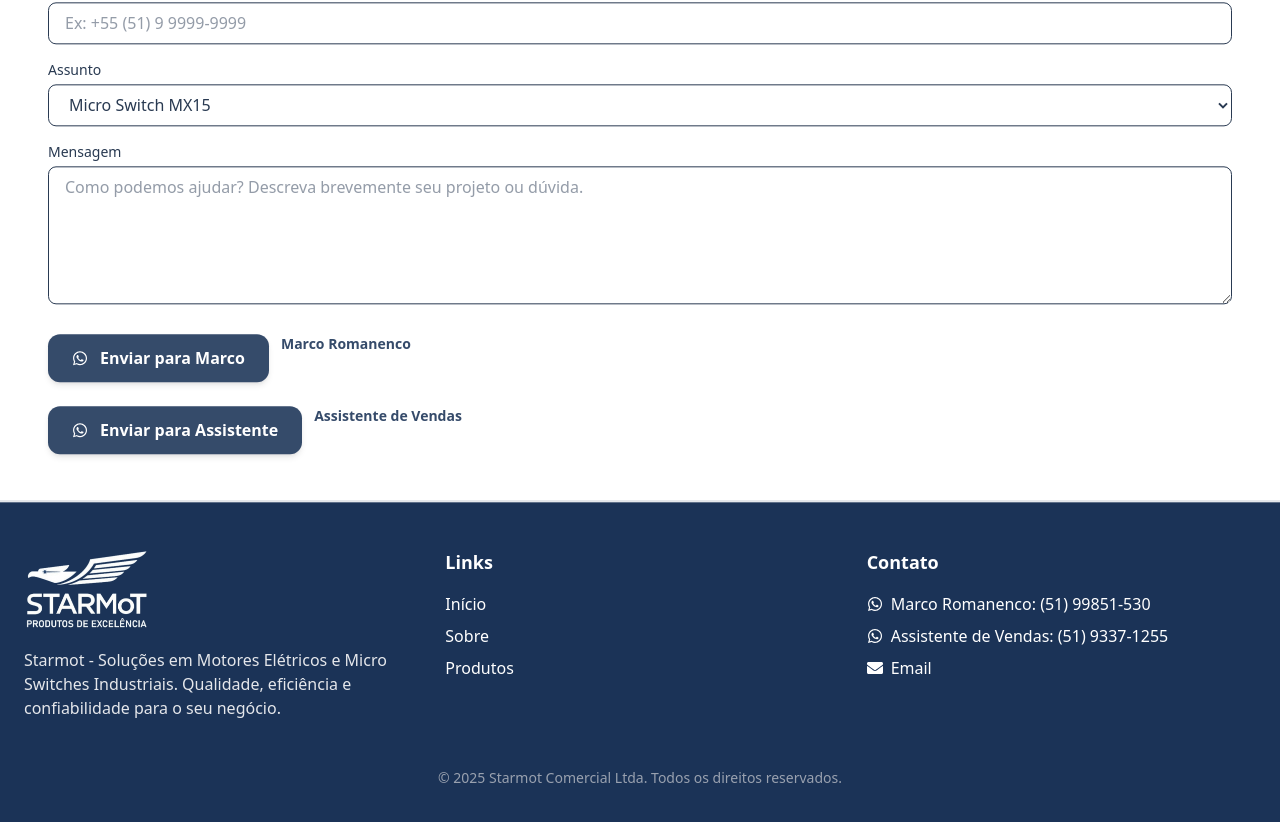
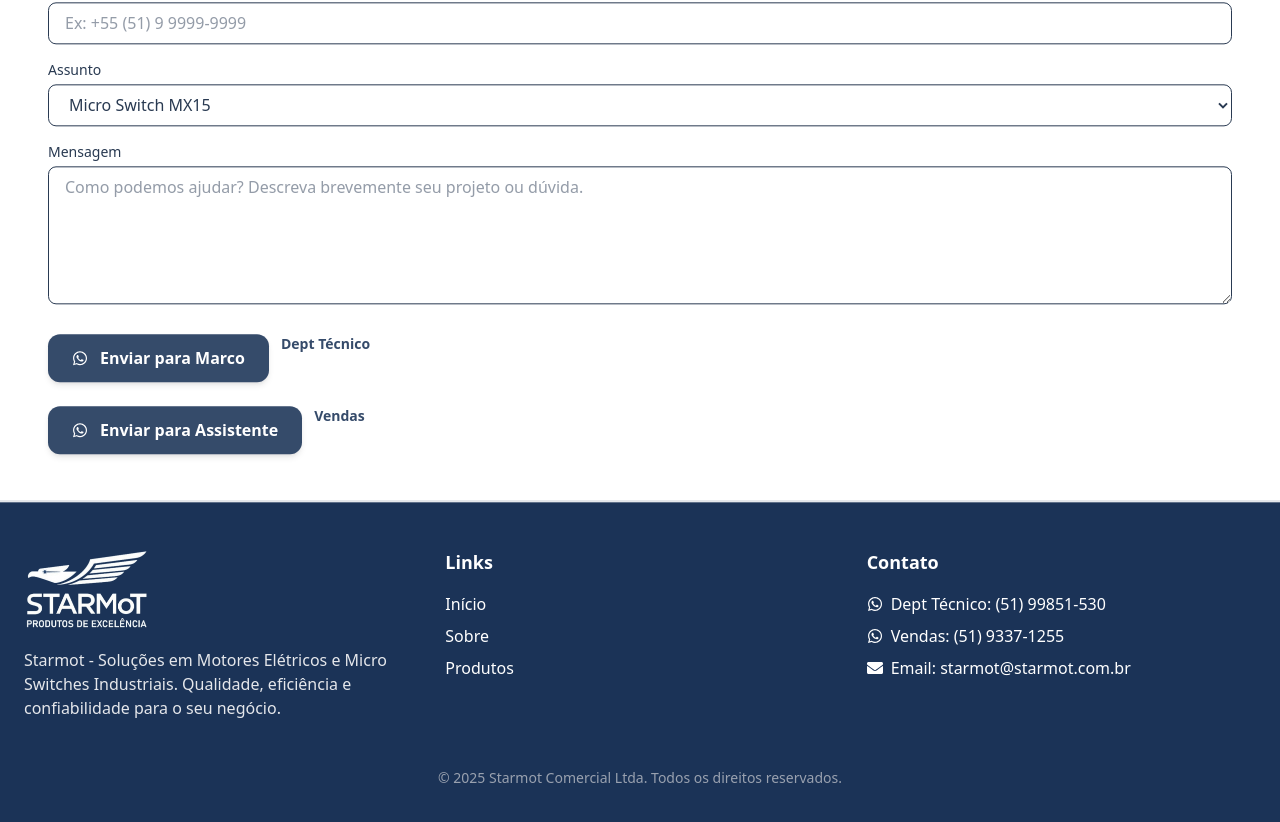
Before and after one commit to FernandoGvDev/starmot, a React (Vite) app: page / in a window 1280 px wide. Shown: the part 4101-4923 px from the top of the page. Built offline with nearby package versions, Linux system fonts and the light colour scheme.

Commit message:
ajuste nome

```diff
--- a/src/components/ContatoForm.tsx
+++ b/src/components/ContatoForm.tsx
@@ -168,7 +168,7 @@
                 className="text-[#1b3357] hover:underline font-semibold"
                 rel="noopener noreferrer"
               >
-                Marco Romanenco
+                Dept Técnico
               </a>
             </div>
           </div>
@@ -193,7 +193,7 @@
                 className="text-[#1b3357] hover:underline font-semibold"
                 rel="noopener noreferrer"
               >
-                Assistente de Vendas
+                Vendas
               </a>
             </div>
           </div>
--- a/src/components/Footer.tsx
+++ b/src/components/Footer.tsx
@@ -69,7 +69,7 @@
     rel="noopener noreferrer"
     className="flex items-center gap-2 mb-2 hover:text-gray-300 transition"
   >
-    <FaWhatsapp /> Marco Romanenco: (51) 99851-530
+    <FaWhatsapp /> Dept Técnico: (51) 99851-530
   </a>
 
   <a
@@ -78,14 +78,14 @@
     rel="noopener noreferrer"
     className="flex items-center gap-2 mb-2 hover:text-gray-300 transition"
   >
-    <FaWhatsapp /> Assistente de Vendas: (51) 9337-1255
+    <FaWhatsapp /> Vendas: (51) 9337-1255
   </a>
 
   <a
-    href="mailto:contato@starmot.com"
+    href="mailto:starmot@starmot.com.br"
     className="flex items-center gap-2 mb-2 hover:text-gray-300 transition"
   >
-    <FaEnvelope /> Email
+    <FaEnvelope /> Email: starmot@starmot.com.br
   </a>
 </div>
 
```
